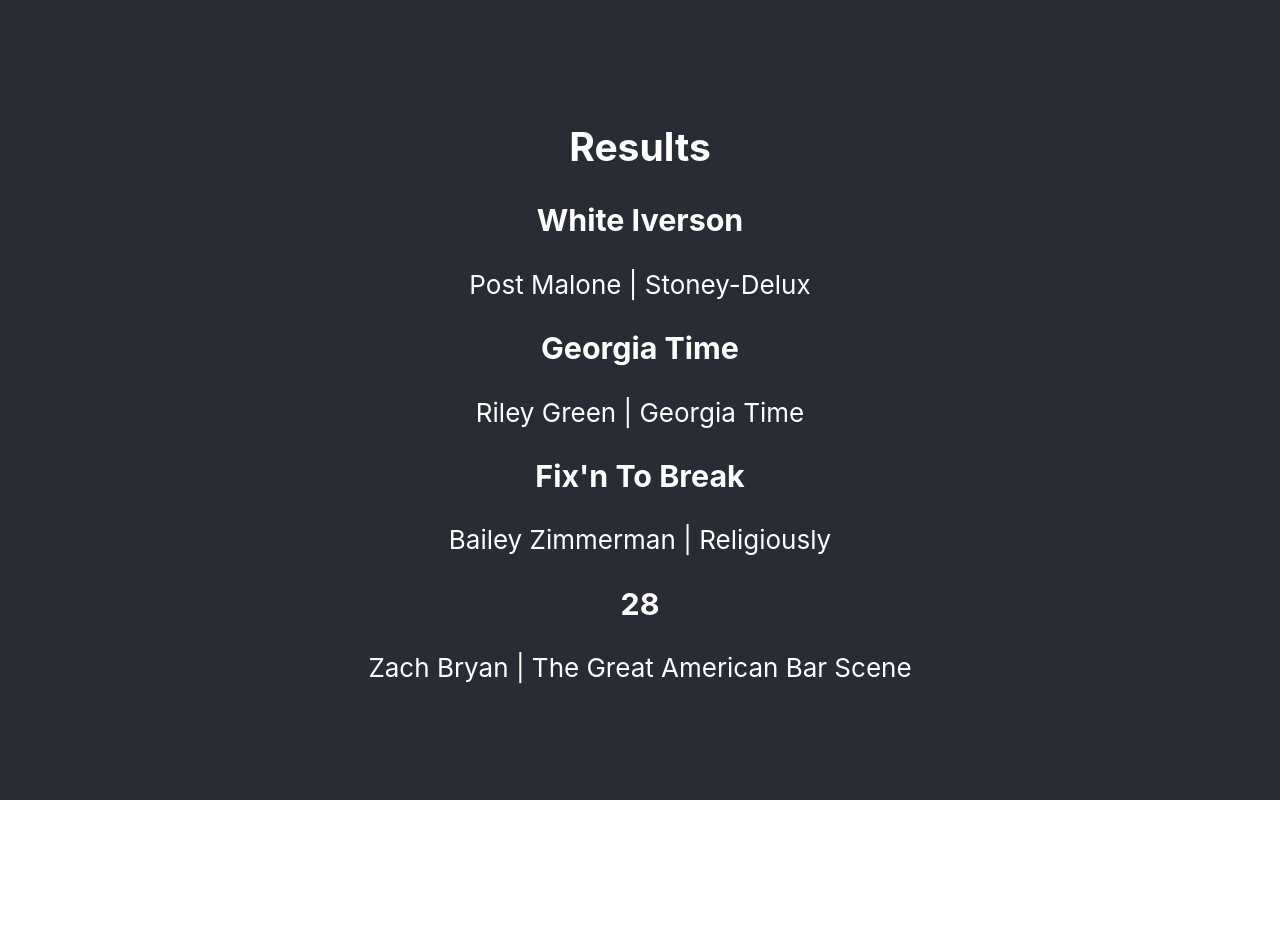
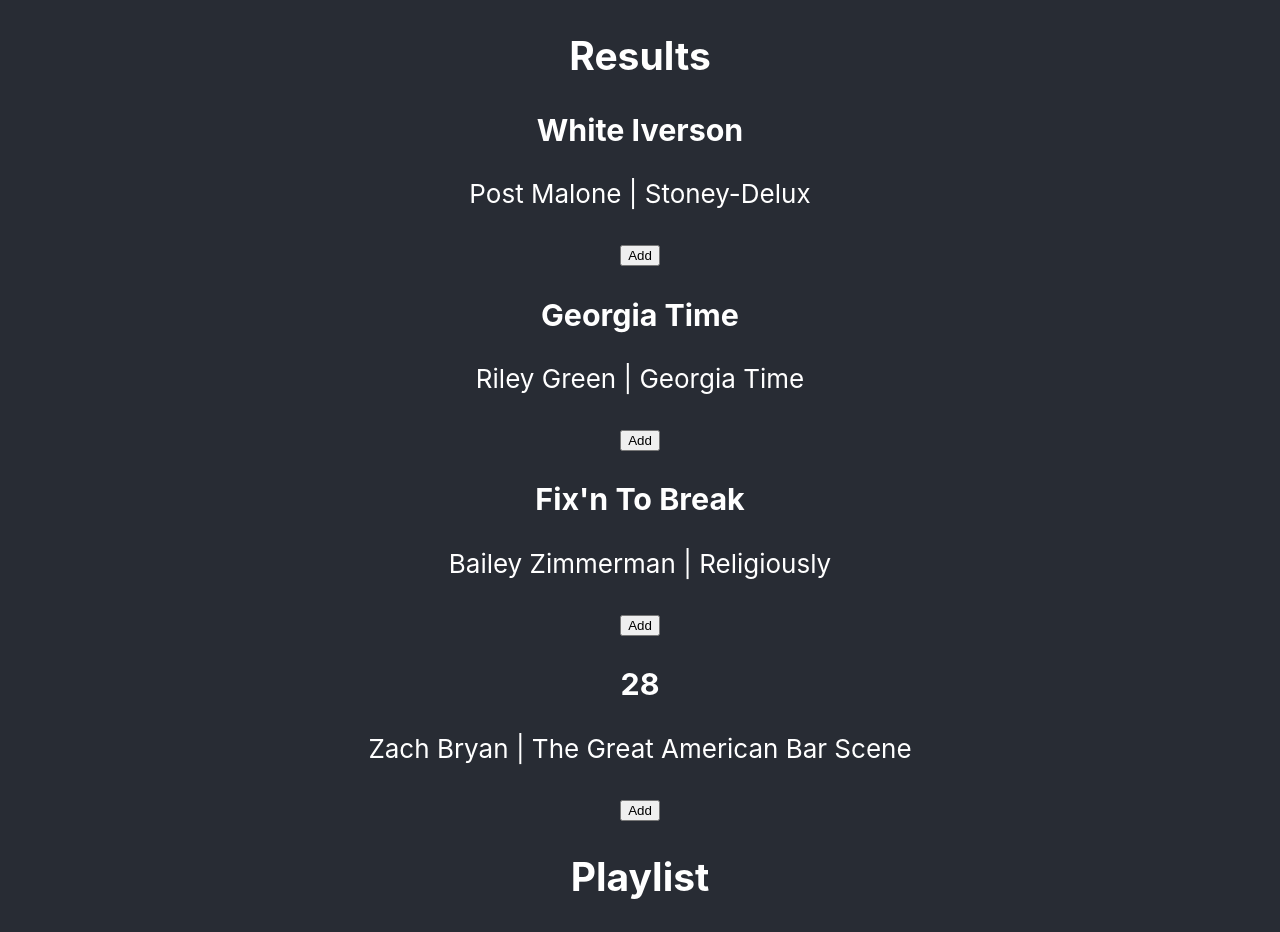
Before and after one commit to clmilholland/jammming-project, a React (Create React App) app: page / in a window 1280 px wide. Before the commit the page ends 800 px from the top, so only its background shows below. Built offline with nearby package versions, Linux system fonts and the light colour scheme.

Commit message:
Added the ability to add songs to a playlist array or remove them.

```diff
--- a/src/App.js
+++ b/src/App.js
@@ -1,7 +1,7 @@
 import React, { useState, useEffect } from 'react';
 import logo from './logo.svg';
 import './App.css';
-import TrackList from './components/tracklist';
+import Playlist from './components/playlist';
 import SearchResults from './components/searchResults';
 
 function App() {
@@ -33,14 +33,23 @@
     }
 ]);
 
+  const [playlistSongs, setPlaylistSongs] = useState([]);
+
+  const addSong = (song) => {
+    setPlaylistSongs((playlist) => [song, ...playlist])
+  }
+  const removeSong = (song) => {
+    setPlaylistSongs((playlist) => playlist.filter((songs) => songs.id !== song.id))
+  }
 
 
+//console.log(playlistTracks)
 
   return (
     <div className="App">
       <header className="App-header">
-        <SearchResults searchResults={searchResults} />
-
+        <SearchResults searchResults={searchResults} addSong={addSong} />
+        <Playlist playlistSongs={playlistSongs} removeSong={removeSong} />
 
       </header>
     </div>
--- a/src/components/playlist.js
+++ b/src/components/playlist.js
@@ -0,0 +1,14 @@
+import React from 'react';
+import TrackList from './tracklist';
+
+const Playlist = ({playlistSongs, removeSong}) => {
+    //console.log(playlistTracks)
+    return (
+        <div>
+            <h2>Playlist</h2>
+            <TrackList songs={playlistSongs} removeSong={removeSong} forRemoval={true} />
+        </div>
+    )
+};
+
+export default Playlist;
--- a/src/components/searchResults.js
+++ b/src/components/searchResults.js
@@ -2,12 +2,11 @@
 import TrackList from './tracklist';
 
 
-const SearchResults = ({searchResults}) => {
-    console.log(searchResults)
+const SearchResults = ({searchResults, addSong, removeSong}) => {
     return (
         <div>
            <h2>Results</h2>
-           <TrackList  searchResults={searchResults}/>
+           <TrackList  songs={searchResults} addSong={addSong} removeSong={removeSong}/>
         </div>
     )
 
--- a/src/components/track.js
+++ b/src/components/track.js
@@ -1,12 +1,35 @@
-import React from 'react';
+import React, { useEffect } from 'react';
 
-const Track = (searchResult) => {
+
+const Track = ({song, addSong, removeSong, forRemoval}) => {
+
+    const addingSong = (event) => {
+        addSong(song);
+    }
+
+    const removingSong = (event) => {
+        removeSong(song);
+    }
+
+    const addRemove = () => {
+        if (forRemoval) {
+            return (
+                <button onClick={removingSong}>Remove</button>
+            )
+        } else {
+            return (
+                <button onClick={addingSong}>Add</button>
+            )
+        }
+    }
+
     return (
         <div>
-            <h3>{searchResult.searchResult.name}</h3>
+            <h3>{song.name}</h3>
             <p>
-                {searchResult.searchResult.artist} | {searchResult.searchResult.album}
+                {song.artist} | {song.album}
             </p>
+            {addRemove()}
         </div>
     )
 };
--- a/src/components/tracklist.js
+++ b/src/components/tracklist.js
@@ -1,13 +1,19 @@
 import React from 'react';
 import Track from './track';
 
-const TrackList = ({searchResults}) => {
-    console.log(searchResults)
+const TrackList = ({songs, addSong, removeSong, forRemoval}) => {
+    console.log(removeSong)
     return (
         <div>
-            {searchResults.map((searchResult) => {
+            {songs.map((song) => {
                 return (
-                    <Track key={searchResult.id} searchResult={searchResult}/>
+                    <Track
+                        key={song.id}
+                        song={song}
+                        addSong={addSong}
+                        removeSong={removeSong}
+                        forRemoval={forRemoval}
+                    />
                 )
             })}
         </div>
```
